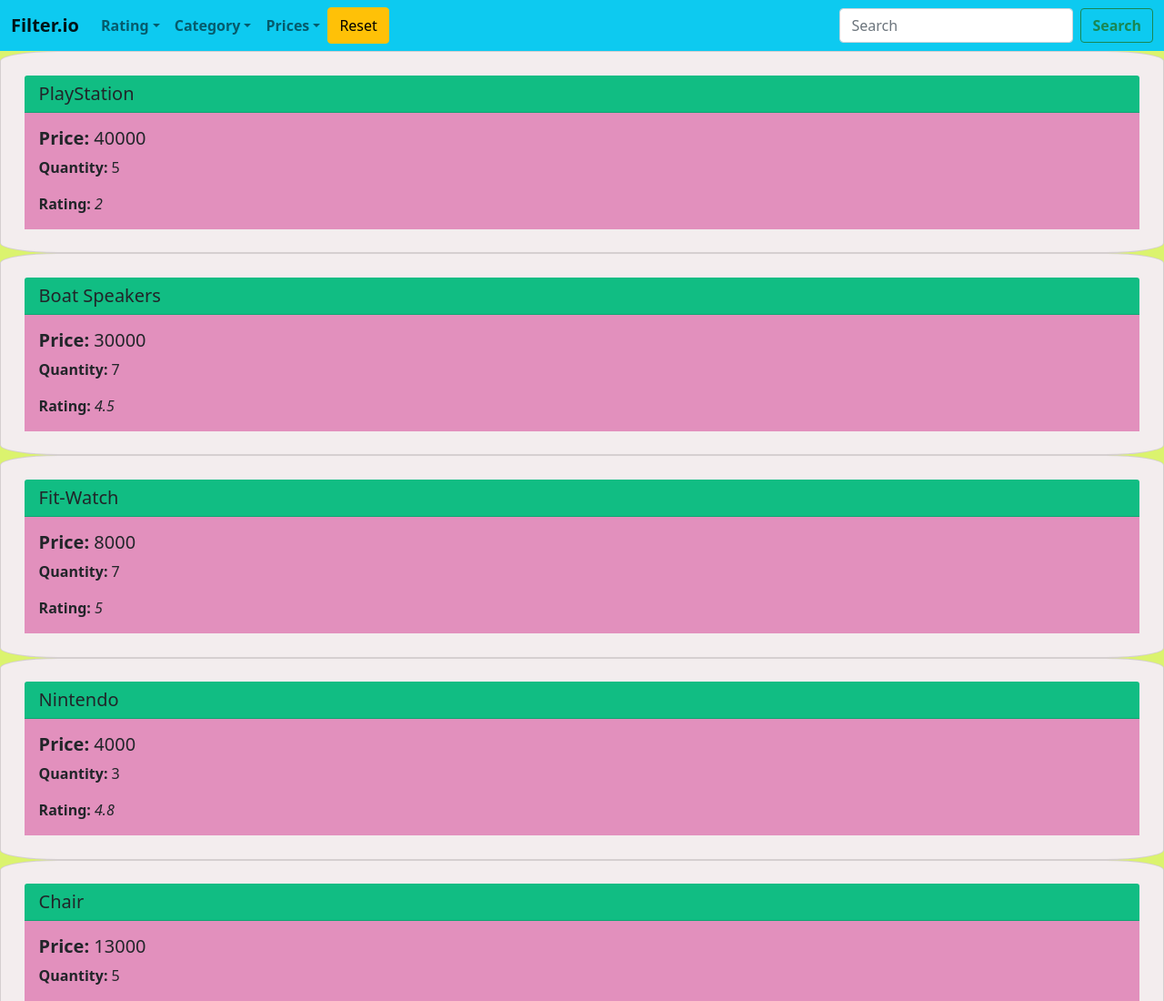
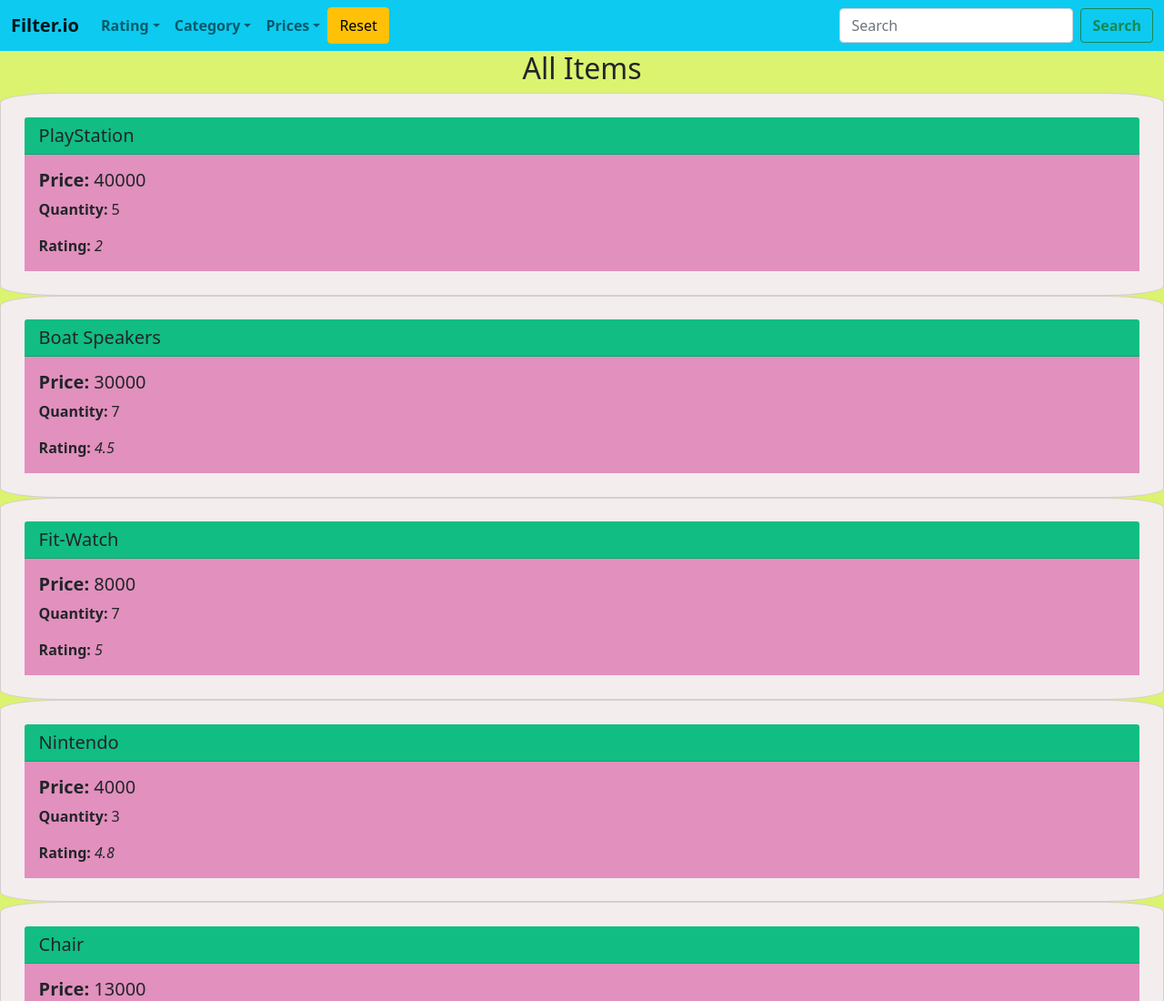
Before and after one commit to SanskarModi22/Vue-Ecommerce, a plain HTML site: page index.html in a window 1280 px wide. Shown: the top 1100 px of the page at 91% size. Drawn offline with nearby package versions, Linux system fonts and the light colour scheme.

Commit message:
Added Heading

```diff
--- a/index.css
+++ b/index.css
@@ -19,3 +19,7 @@
 body {
     background-color: rgb(219, 243, 110)
 }
+
+h2 {
+    text-align: center;
+}
--- a/index.html
+++ b/index.html
@@ -155,6 +155,10 @@
         </nav>
 
         <!-- DISPLAYING OF CONTENT -->
+        <h2 v-if='category==""'>All Items</h2>
+        <h2 v-else>{{category}}</h2>
+
+
         <div v-for="(item,i) in filterSearch" :key="i">
             <div class="card spacing">
                 <h5 class="card-header header">{{item.title}}</h5>
--- a/index.js
+++ b/index.js
@@ -1,7 +1,6 @@
 var app = Vue.createApp({
     data() {
         return {
-            title: 'Hello',
             search: '',
             priceRange: 0,
             sortDirection: 'DESC',
```
